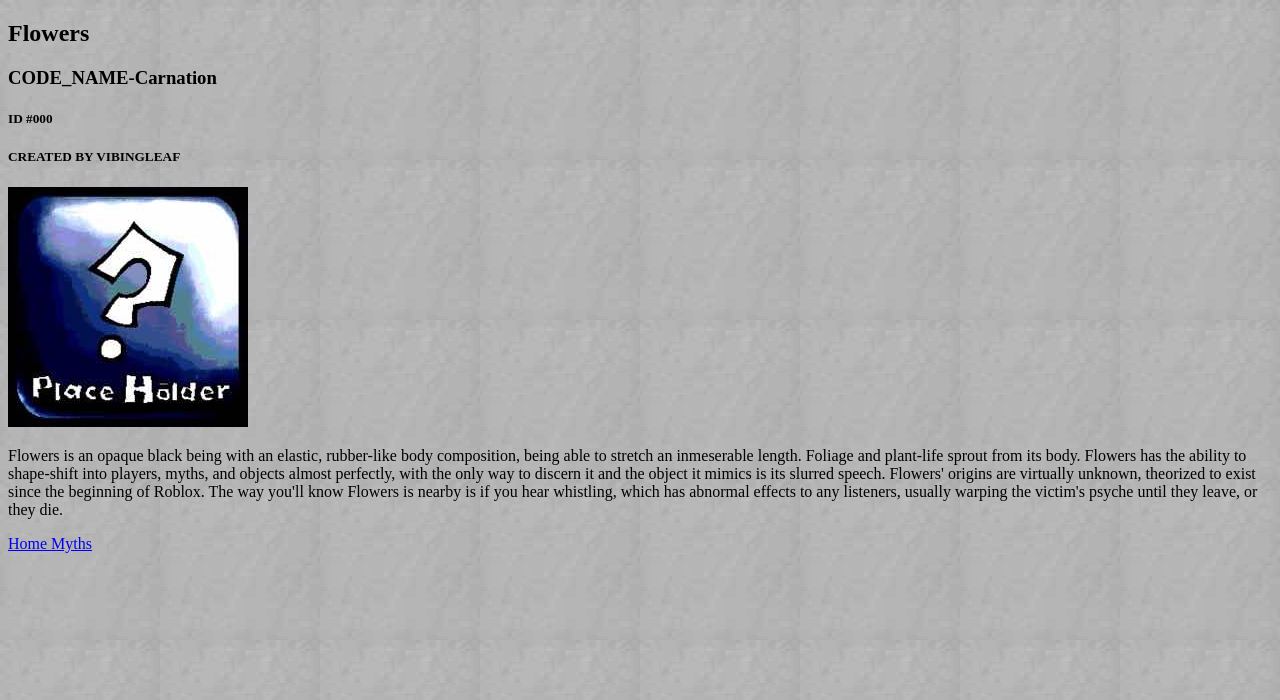
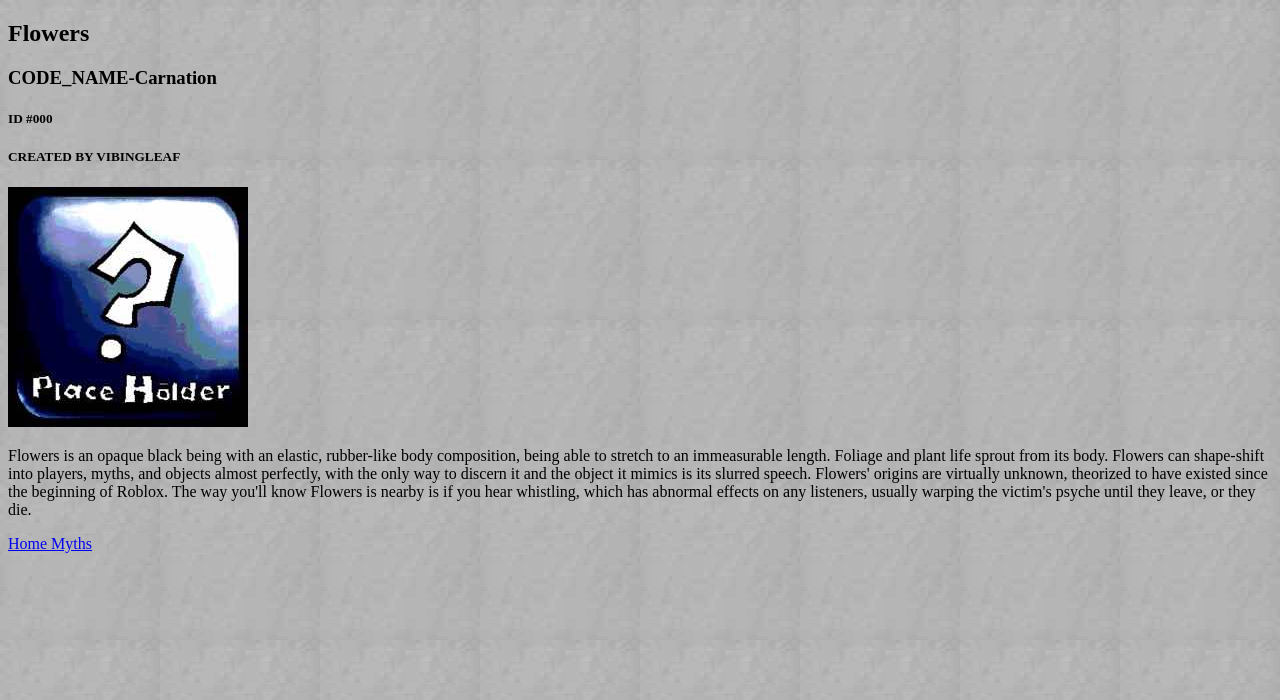
Before and after one commit to CertifiedLemon/emergency-mythline, a plain HTML site: page flowersbio.html in a window 1280 px wide. Drawn offline with Linux system fonts and the light colour scheme.

Commit message:
Update flowersbio.html

```diff
--- a/flowersbio.html
+++ b/flowersbio.html
@@ -28,7 +28,7 @@ background-image: url("em_bg.jpg");
 	<h5> CREATED BY VIBINGLEAF </h5>
 
 <img src="PlaceHolder.jpg" width="240" height="240">
-	<p> Flowers is an opaque black being with an elastic, rubber-like body composition, being able to stretch an inmeserable length. Foliage and plant-life sprout from its body. Flowers has the ability to shape-shift into players, myths, and objects almost perfectly, with the only way to discern it and the object it mimics is its slurred speech. Flowers' origins are virtually unknown, theorized to exist since the beginning of Roblox. The way you'll know Flowers is nearby is if you hear whistling, which has abnormal effects to any listeners, usually warping the victim's psyche until they leave, or they die.  <p>
+	<p> Flowers is an opaque black being with an elastic, rubber-like body composition, being able to stretch to an immeasurable length. Foliage and plant life sprout from its body. Flowers can shape-shift into players, myths, and objects almost perfectly, with the only way to discern it and the object it mimics is its slurred speech. Flowers' origins are virtually unknown, theorized to have existed since the beginning of Roblox. The way you'll know Flowers is nearby is if you hear whistling, which has abnormal effects on any listeners, usually warping the victim's psyche until they leave, or they die.  <p>
 
 </section>
 
```
